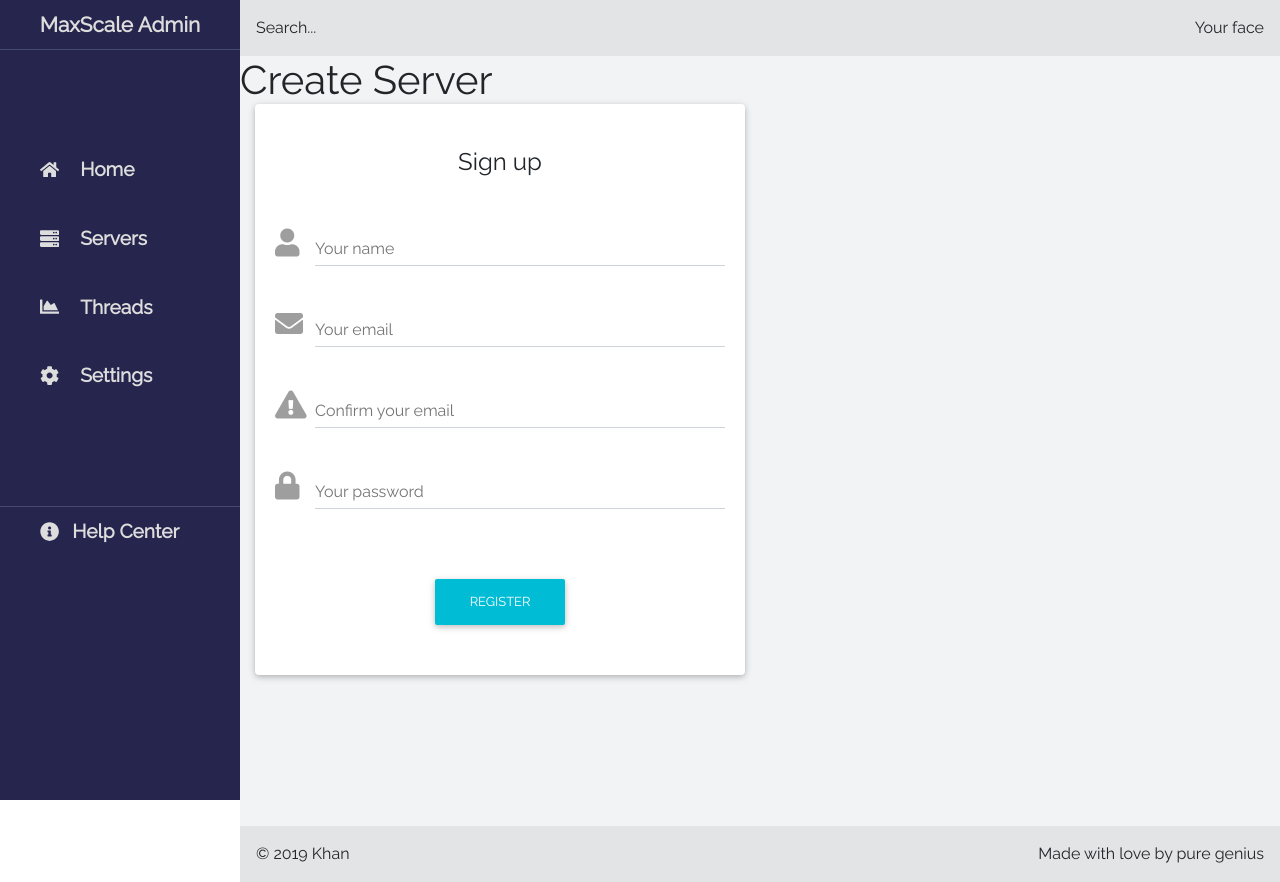
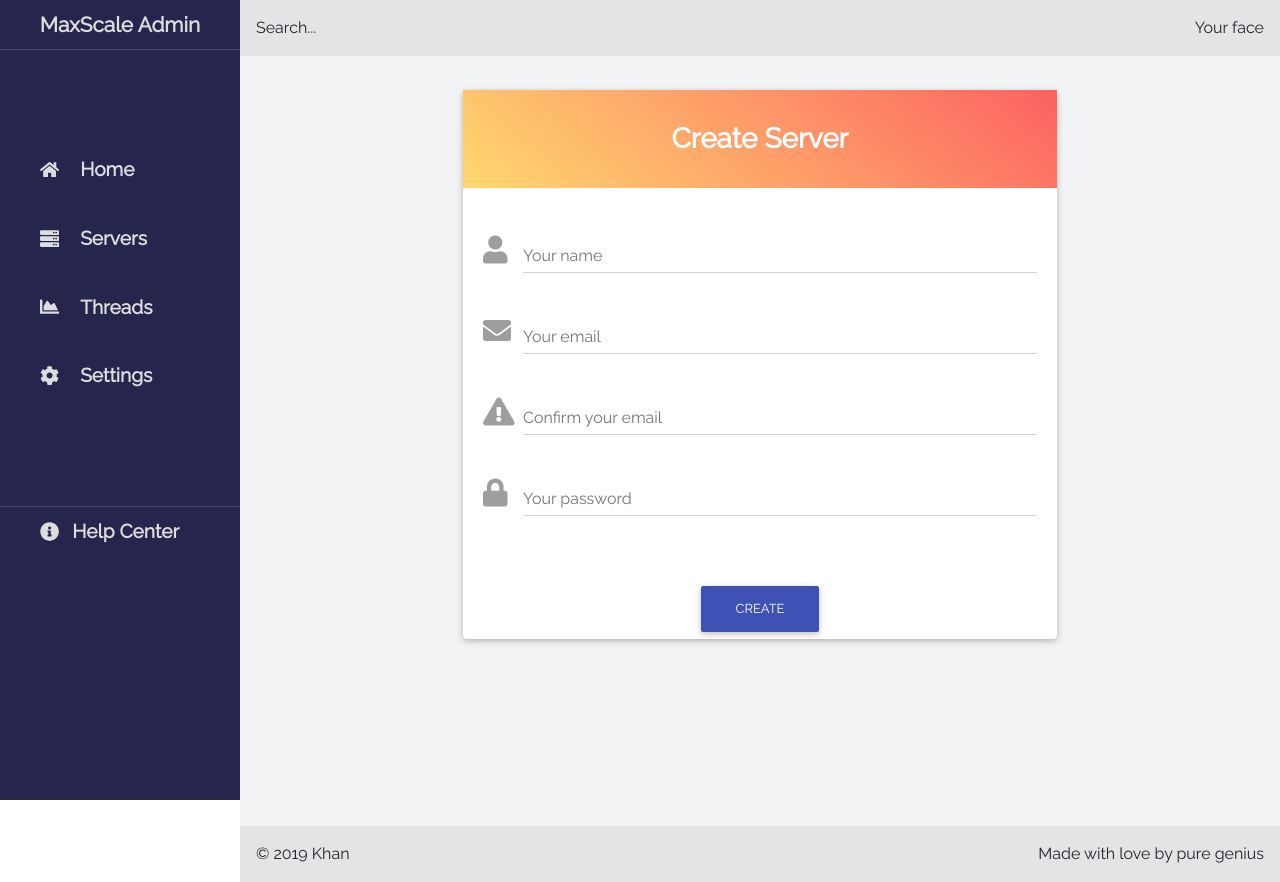
Before and after one commit to UmerSharif/admin-dashboard, a React (Create React App) app: page /createserver in a window 1280 px wide. Built offline with nearby package versions, Linux system fonts and the light colour scheme.

Commit message:
fixing form card height

```diff
--- a/src/components/Accordian/Accordian.scss
+++ b/src/components/Accordian/Accordian.scss
@@ -77,7 +77,7 @@ $dark-color: #26254d;
   justify-content: center;
   align-content: center;
   // padding: 0 0 1rem 0;
-  border: 1px solid #e12c51;
+  // border: 1px solid #e12c51;
   width: 200px;
   margin: 0 auto 3px auto;
   padding: 5px;
--- a/src/components/CreateServer.js
+++ b/src/components/CreateServer.js
@@ -4,8 +4,10 @@ import CreateServerForm from "../components/Forms/CreateServerForm";
 export default function CreateServer() {
   return (
     <div className="create__server">
-      <h1>Create Server</h1>
-      <CreateServerForm />
+      <br />
+      <div className="create__server__inner">
+        <CreateServerForm />
+      </div>
     </div>
   );
 }
--- a/src/components/CreateServer.scss
+++ b/src/components/CreateServer.scss
@@ -2,6 +2,14 @@ $app-background-color: #f2f3f5;
 .create__server {
   height: 96.3%;
   background-color: $app-background-color;
-  overflow: auto;
   width: 100%;
 }
+
+.create__server__inner {
+  width: 60%;
+  margin: 10px auto 10px auto;
+}
+//forcing card height
+.card {
+  height: 549px !important;
+}
--- a/src/components/Forms/CreateServerForm.js
+++ b/src/components/Forms/CreateServerForm.js
@@ -1,4 +1,5 @@
 import React from "react";
+import "./CreateServerForm.scss";
 import {
   MDBContainer,
   MDBRow,
@@ -12,11 +13,17 @@ export default function CreateServerForm() {
   return (
     <MDBContainer>
       <MDBRow>
-        <MDBCol md="6">
+        <MDBCol md="12">
           <MDBCard>
+            <div className="header pt-3 peach-gradient header--custom">
+              <MDBRow className="d-flex justify-content-center">
+                <h3 className="white-text mb-3 pt-3 font-weight-bold">
+                  Create Server
+                </h3>
+              </MDBRow>
+            </div>
             <MDBCardBody>
               <form>
-                <p className="h4 text-center py-4">Sign up</p>
                 <div className="grey-text">
                   <MDBInput
                     label="Your name"
@@ -54,8 +61,8 @@ export default function CreateServerForm() {
                   />
                 </div>
                 <div className="text-center py-4 mt-3">
-                  <MDBBtn color="cyan" type="submit">
-                    Register
+                  <MDBBtn color="indigo" type="submit">
+                    Create
                   </MDBBtn>
                 </div>
               </form>
--- /dev/null
+++ b/src/components/Forms/CreateServerForm.scss
@@ -0,0 +1,5 @@
+.header--custom {
+  display: flex;
+  justify-content: center;
+  align-items: center;
+}
```
